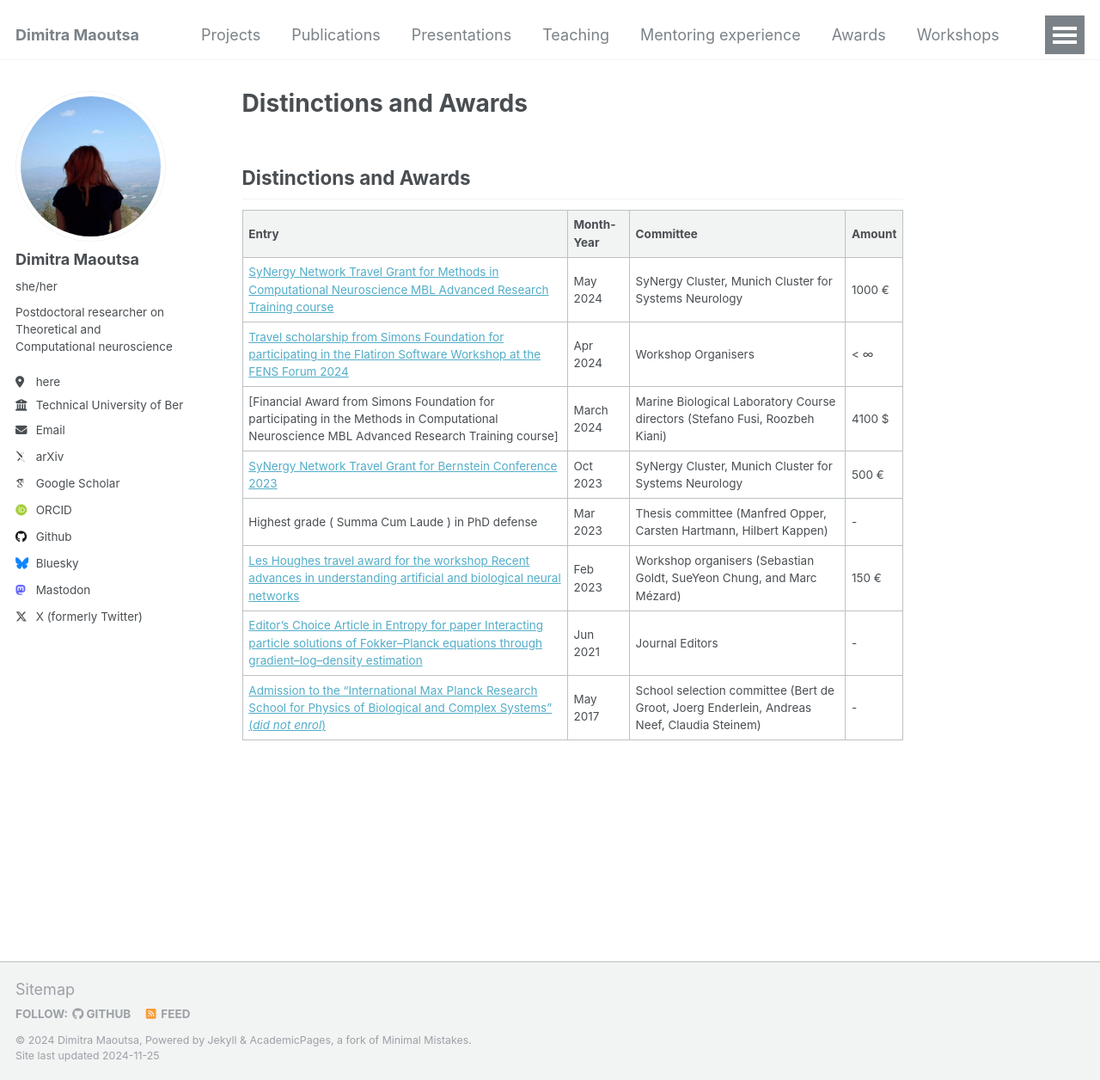
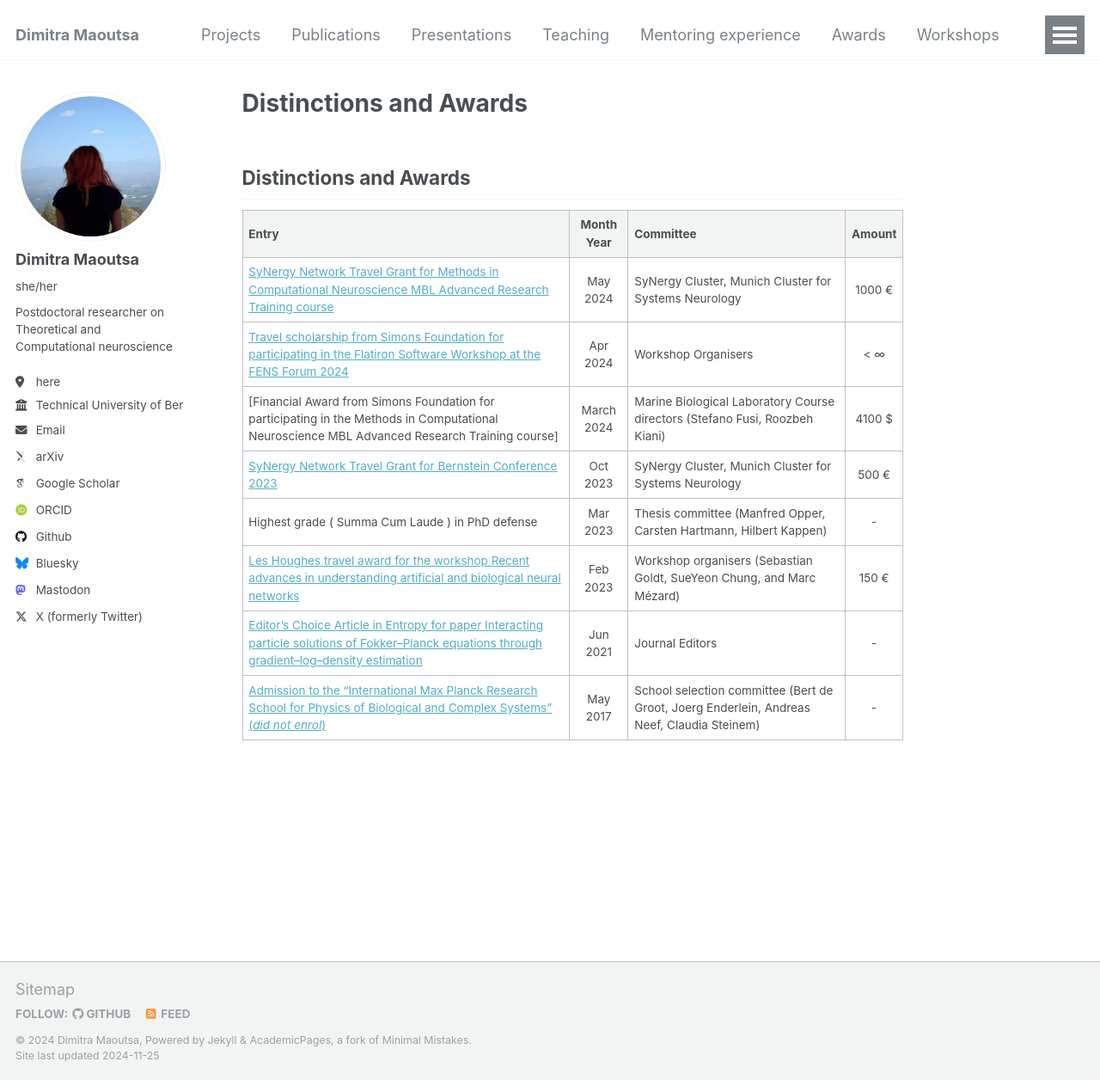
Before and after one commit to dimitra-maoutsa/dimitra-maoutsa.github.io, a Jekyll site: the page built from _pages/awards_page.md, in a window 1280 px wide and 1256 px high. Shown: the whole window at 86% size. Built offline with Jekyll 4.4.1, drawn with Linux system fonts in a browser that asks for light colours; some web fonts are replaced.

```diff
--- a/_pages/awards_page.md
+++ b/_pages/awards_page.md
@@ -6,8 +6,8 @@ permalink: /awards/
 
 ## Distinctions and Awards
 
-| Entry            | Month-Year   | Committee                                                    | Amount
-| --------         | ------ | ------------------------------------------------------------ | ---------------
+| Entry            | Month Year   | Committee                                                    | Amount
+| --------         | :------: | ------------------------------------------------------------ | :---------------:
 | [SyNergy Network Travel Grant for Methods in Computational Neuroscience MBL Advanced Research Training course](https://drive.google.com/file/d/1M3LaVJw7pqN28vGHsS0y7d13IfEekf4M/view)    | May 2024   | SyNergy Cluster, Munich Cluster for Systems Neurology | 1000 &euro;                          |
 | [Travel scholarship from Simons Foundation for participating in the Flatiron Software Workshop at the FENS Forum 2024](https://drive.google.com/file/d/1CL-1XL_L4okfUa58vqIFynyE3At1pWFf/view)    | Apr 2024   | Workshop Organisers  | < &infin; |
 | [Financial Award from Simons Foundation for participating in the Methods in Computational Neuroscience MBL Advanced Research Training course] | March 2024   | Marine Biological Laboratory Course directors (Stefano Fusi, Roozbeh Kiani)   | 4100 $
```
